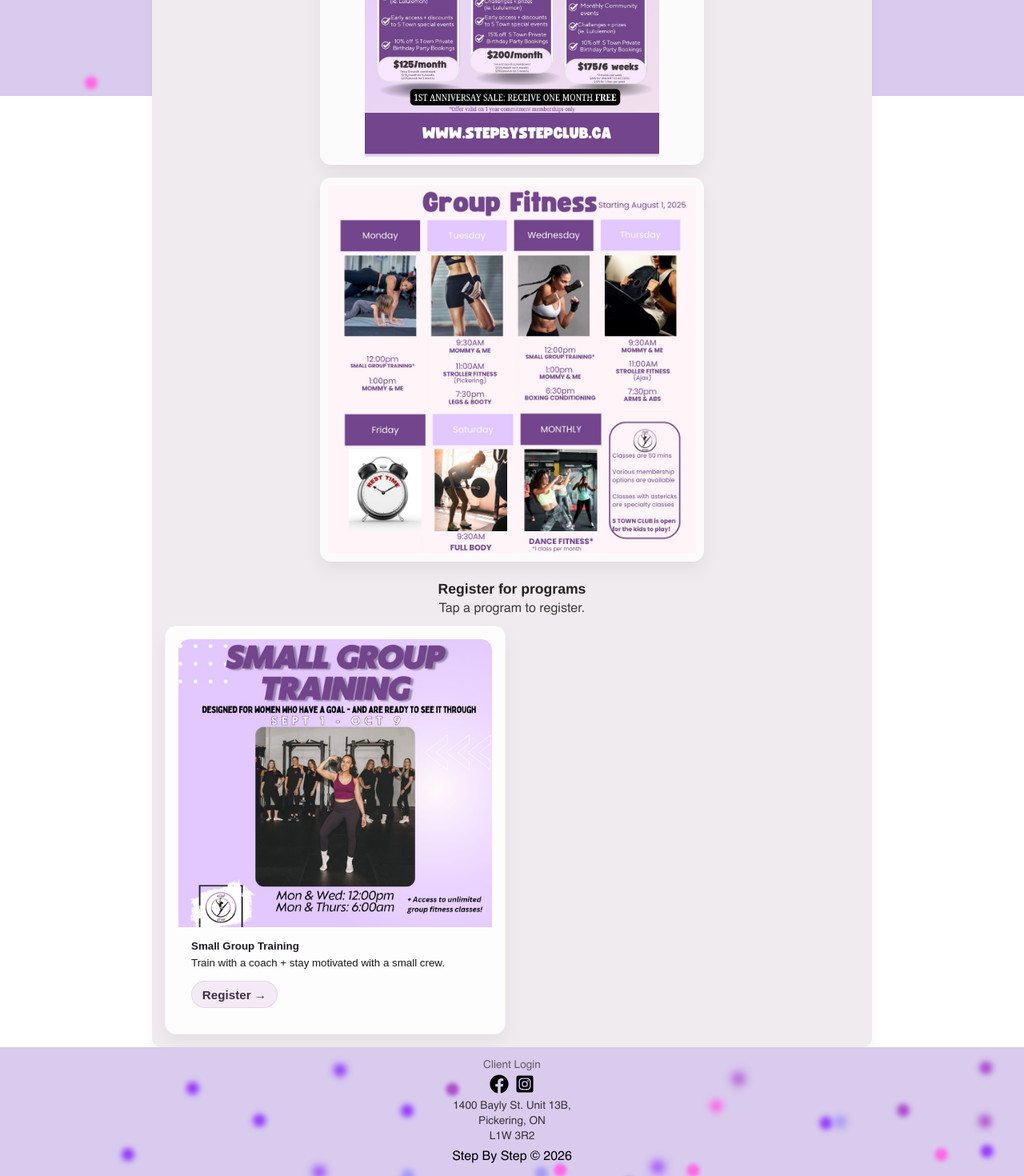
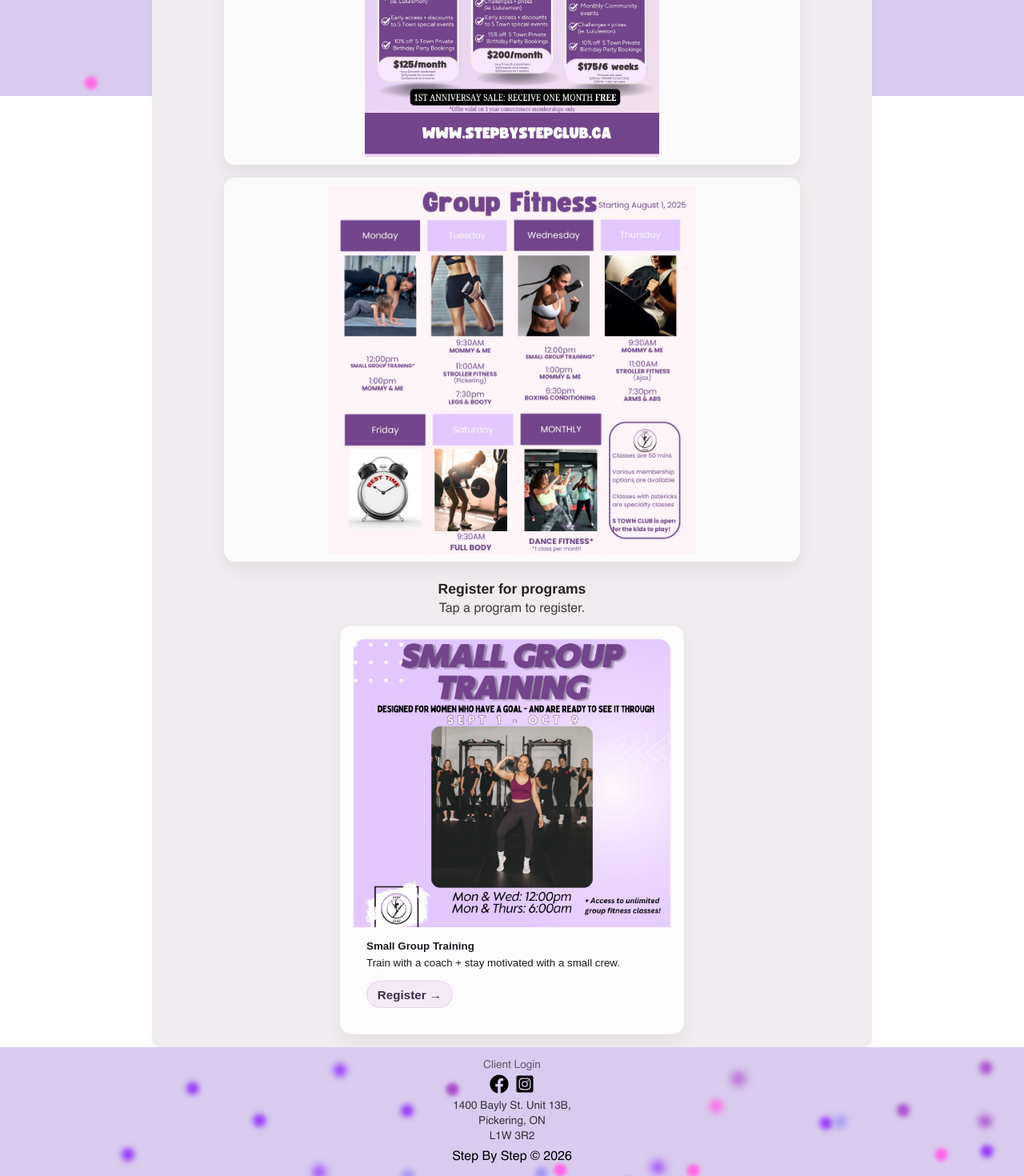
Before and after one commit to ralphdaryn/stepbystepstars, a React (Create React App) app in the folder client/: page /groupfitness in a window 1280 px wide. Shown: the part 760-2230 px from the top of the page at 80% size. Built offline with nearby package versions, Linux system fonts and the light colour scheme; no server answers.

Commit message:
update groupfitness page

```diff
--- a/client/src/pages/GroupFitness/GroupFitness.scss
+++ b/client/src/pages/GroupFitness/GroupFitness.scss
@@ -7,12 +7,14 @@
   margin-left: auto;
   margin-right: auto;
 
-  background: radial-gradient(
+  background:
+    radial-gradient(
       1200px 600px at 10% -10%,
       rgba(168, 100, 193, 0.06),
       transparent 60%
     ),
     #f0ebee;
+
   border-radius: 12px;
   box-shadow: 0 4px 12px rgba(0, 0, 0, 0.05);
 
@@ -32,6 +34,7 @@
       bottom: -0.55rem;
       width: 86%;
       height: 1px;
+
       background: linear-gradient(
         90deg,
         transparent,
@@ -60,7 +63,10 @@
     border-radius: 14px;
     padding: 1rem;
     box-shadow: 0 10px 22px rgba(0, 0, 0, 0.05);
-    transition: transform 160ms ease, box-shadow 160ms ease;
+
+    transition:
+      transform 160ms ease,
+      box-shadow 160ms ease;
 
     &:hover {
       transform: translateY(-1px);
@@ -120,7 +126,7 @@
     justify-content: center;
   }
 
-  /* Button (original nice style) */
+  /* Button */
   &__cta {
     appearance: none;
     border: none;
@@ -131,8 +137,12 @@
     border-radius: 999px;
     padding: 0.85rem 1.25rem;
     cursor: pointer;
-    transition: transform 140ms ease, box-shadow 140ms ease,
+
+    transition:
+      transform 140ms ease,
+      box-shadow 140ms ease,
       background 140ms ease;
+
     box-shadow: 0 8px 20px rgba(168, 100, 193, 0.28);
 
     &:hover {
@@ -151,13 +161,15 @@
   }
 
   /* ===========================
-     IMAGES (KEEP YOUR CURRENT PROPORTION CODE)
+     GROUP FITNESS IMAGES
      =========================== */
 
   &__media {
     display: flex;
     flex-direction: column;
     gap: 1rem;
+    width: 100%;
+    margin-inline: auto;
   }
 
   &__media-btn {
@@ -165,6 +177,9 @@
     background: transparent;
     padding: 0;
     cursor: pointer;
+    width: 100%;
+    display: flex;
+    justify-content: center;
   }
 
   /* Mobile */
@@ -173,11 +188,15 @@
     width: 100%;
     height: 22rem;
     object-fit: cover;
+    object-position: center;
     border-radius: 14px;
     display: block;
 
     box-shadow: 0 10px 22px rgba(0, 0, 0, 0.06);
-    transition: transform 160ms ease, box-shadow 160ms ease;
+
+    transition:
+      transform 160ms ease,
+      box-shadow 160ms ease;
 
     &:hover {
       transform: scale(1.01);
@@ -196,10 +215,11 @@
     &__media-img2 {
       height: 26rem;
       object-fit: cover;
+      object-position: center;
     }
   }
 
-  /* Desktop — SHOW FULL IMAGE */
+  /* Desktop — show full image */
   @include desktop {
     &__media {
       max-width: 720px;
@@ -210,12 +230,17 @@
     &__media-img2 {
       height: 480px;
       object-fit: contain;
+      object-position: center;
       background: rgba(255, 255, 255, 0.8);
       padding: 10px;
+      box-sizing: border-box;
     }
   }
 
-  /* Programs */
+  /* ===========================
+     PROGRAMS
+     =========================== */
+
   &__programs {
     margin-top: 1.5rem;
   }
@@ -237,27 +262,36 @@
     opacity: 0.75;
   }
 
+  /*
+    Only one program is currently displayed,
+    so keep the card centered.
+  */
   &__program-grid {
     display: grid;
-    grid-template-columns: 1fr;
+    grid-template-columns: minmax(0, 430px);
+    justify-content: center;
     gap: 0.85rem;
+    width: 100%;
 
     @include tablet {
-      grid-template-columns: repeat(2, 1fr);
+      grid-template-columns: minmax(0, 430px);
+      justify-content: center;
       gap: 1rem;
     }
   }
 
-  /* Make the whole card clickable + keep it styled */
   &__program {
-    padding: 0; /* override card padding */
+    padding: 0;
     text-align: left;
     cursor: pointer;
     border: none;
-    background: transparent;
+    width: 100%;
+    max-width: 430px;
+    overflow: hidden;
   }
 
   &__program-media {
+    width: 100%;
     border-radius: 14px 14px 0 0;
     overflow: hidden;
   }
@@ -266,6 +300,7 @@
     width: 100%;
     height: 20rem;
     object-fit: cover;
+    object-position: center;
     display: block;
 
     @include tablet {
@@ -322,6 +357,7 @@
   z-index: 9999;
   inset: 0;
   background: rgba(0, 0, 0, 0.85);
+
   display: flex;
   align-items: center;
   justify-content: center;
```
Also changed, not shown: client/src/pages/GroupFitness/GroupFitness.js (+19 -7 lines).
